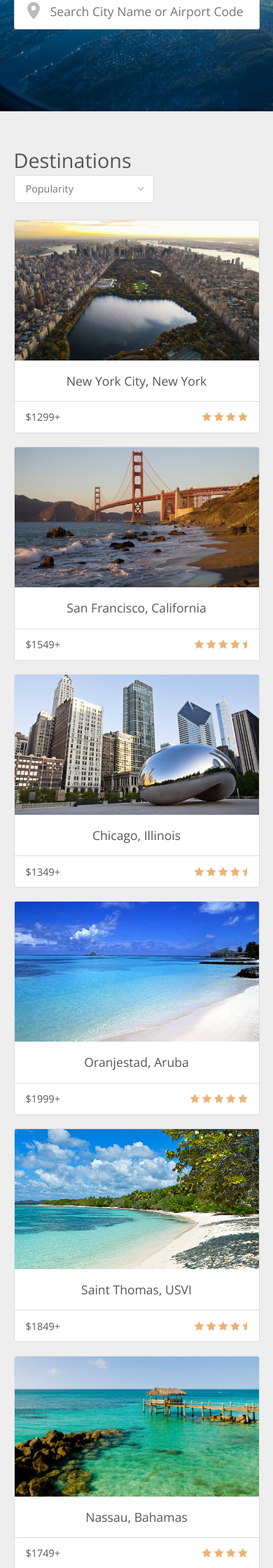
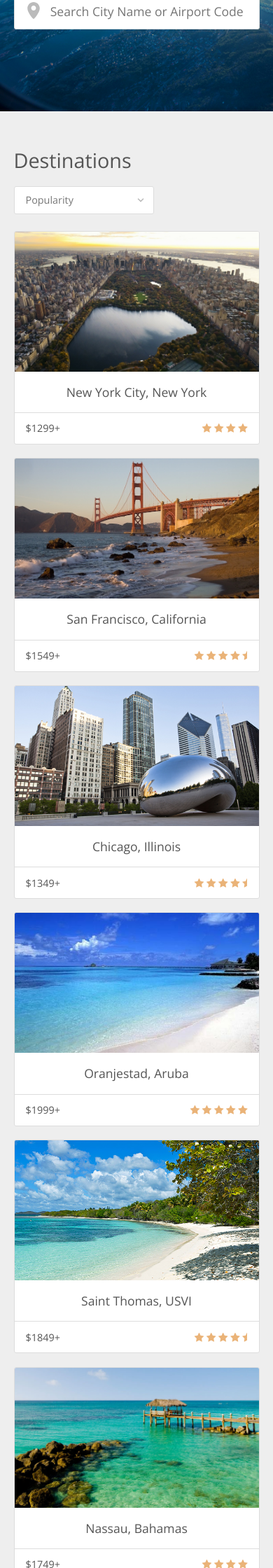
Before and after one commit to Treydor/holiday, a Jekyll site: the page built from index.html, in a window 390 px wide. Shown: the part 401-2641 px from the top of the page at 70% size. Built offline with Jekyll 4.4.1, drawn with Linux system fonts in a browser that asks for light colours; nearby versions of some CDN libraries.

Commit message:
Adds responsive to section title

```diff
--- a/assets/stylesheets/components/_layout.scss
+++ b/assets/stylesheets/components/_layout.scss
@@ -46,7 +46,9 @@
 }
 
 .section__title {
-  display: block;
-  float: left;
-  margin: 0;
+
+  @media #{$medium} {
+    float: left;
+    margin: 0;
+  }
 }
```
